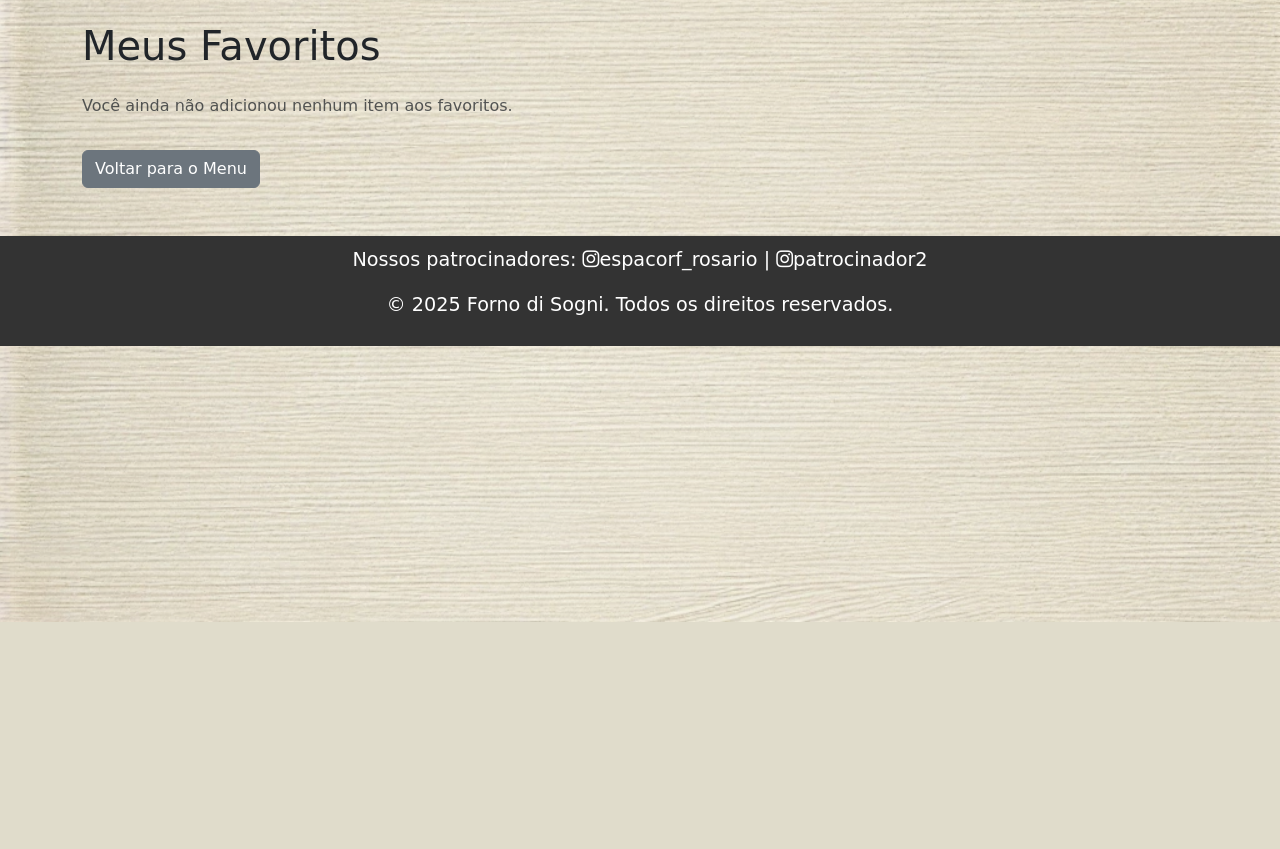
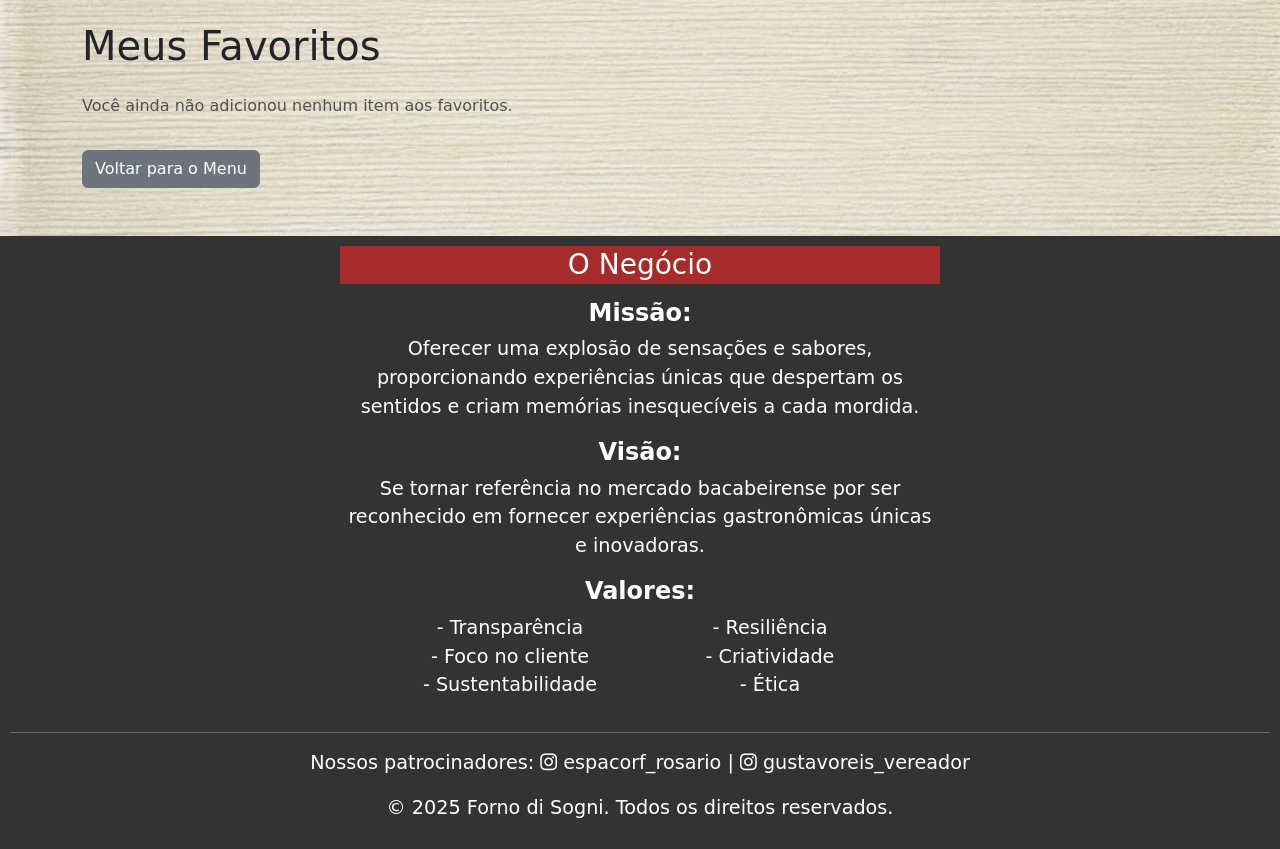
Before and after one commit to danilom4rtins/Forn_di_Sogni, a Flask app: page /favoritos in a window 1280 px wide. Shown: the part 178-1027 px from the top of the page. Before the commit the page ends 800 px from the top, so only its background shows below. Run offline with Flask 3, Linux system fonts and the light colour scheme; a user stored in the database is signed in.

Commit message:
primeiro commit

```diff
--- a/main.py
+++ b/main.py
@@ -294,7 +294,8 @@ def login_cliente():
             login_user(cliente)
             return redirect(url_for('home'))  # Redireciona para o menu principal
         else:
-            return "Login ou senha inválidos", 401
+            flash("Login ou senha inválidos", "danger")
+            return redirect(url_for('login_cliente'))
     return render_template('cliente/login.html')
 
 # Relogar usuário
@@ -378,4 +379,4 @@ def excluir_favorito(id):
 if __name__ == '__main__':
     with app.app_context():
         db.create_all()
-    app.run(debug=True)
+    app.run(host="0.0.0.0", port=5000, debug=True)
--- /dev/null
+++ b/requirements.txt
@@ -0,0 +1,5 @@
+Flask==3.0.0
+Flask-SQLAlchemy==3.1.1
+Flask-Bcrypt==1.0.1
+Flask-Login==0.6.3
+Werkzeug==3.0.1
--- a/templates/Cliente/favoritos.html
+++ b/templates/Cliente/favoritos.html
@@ -85,12 +85,45 @@
         <a href="{{ url_for('home') }}" class="btn btn-secondary mt-3">Voltar para o Menu</a>
     </div>
     <footer class="mt-5 text-center">
+        <div style="max-width: 600px; margin: auto; text-align: left;">
+            <h3 style="background-color: #a62c2b; color: white; padding-left: 100px; padding-right: 100px; padding-bottom: 2px; padding-top: 2px; text-align: center; margin-bottom: 15px;">O Negócio</h3>
+
+            <center>
+                <h4><strong>Missão:</strong></h4>
+                <p>Oferecer uma explosão de sensações e sabores, proporcionando experiências únicas que despertam os sentidos e criam memórias inesquecíveis a cada mordida.</p>
+
+                <h4><strong>Visão:</strong></h4>
+                <p>Se tornar referência no mercado bacabeirense por ser reconhecido em fornecer experiências gastronômicas únicas e inovadoras.</p>
+
+                <h4><strong>Valores:</strong></h4>
+
+                <div class="row justify-content-center text-center">
+                    <div class="col-6 col-md-5">
+                        <ul style="list-style: none; padding: 0;">
+                            <li>- Transparência</li>
+                            <li>- Foco no cliente</li>
+                            <li>- Sustentabilidade</li>
+                        </ul>
+                    </div>
+                    <div class="col-6 col-md-5">
+                        <ul style="list-style: none; padding: 0;">
+                            <li>- Resiliência</li>
+                            <li>- Criatividade</li>
+                            <li>- Ética</li>
+                        </ul>
+                    </div>
+                </div>
+            </center>
+        </div>
+
+        <hr> <!-- Linha separadora -->
+
         <p>Nossos patrocinadores:
             <a href="https://instagram.com/espacorf_rosario" target="_blank">
-                <i class="fab fa-instagram"> </i>espacorf_rosario
+                <i class="fab fa-instagram"></i> espacorf_rosario
             </a> |
-            <a href="https://instagram.com/patrocinador2" target="_blank">
-                <i class="fab fa-instagram"> </i>patrocinador2
+            <a href="https://instagram.com/gustavoreis_vereador" target="_blank">
+                <i class="fab fa-instagram"></i> gustavoreis_vereador
             </a>
         </p>
         <p>&copy; 2025 Forno di Sogni. Todos os direitos reservados.</p>
```
Also changed, not shown: templates/Cliente/cadastro.html (+5 -4 lines), templates/Cliente/conhecer_funcionarios.html (+5 -4 lines), templates/Cliente/detalhes.html (+5 -5 lines), templates/Cliente/login.html (+17 -6 lines), templates/index.html (+13 -3 lines), README.md, instance/pizzaria.db.
